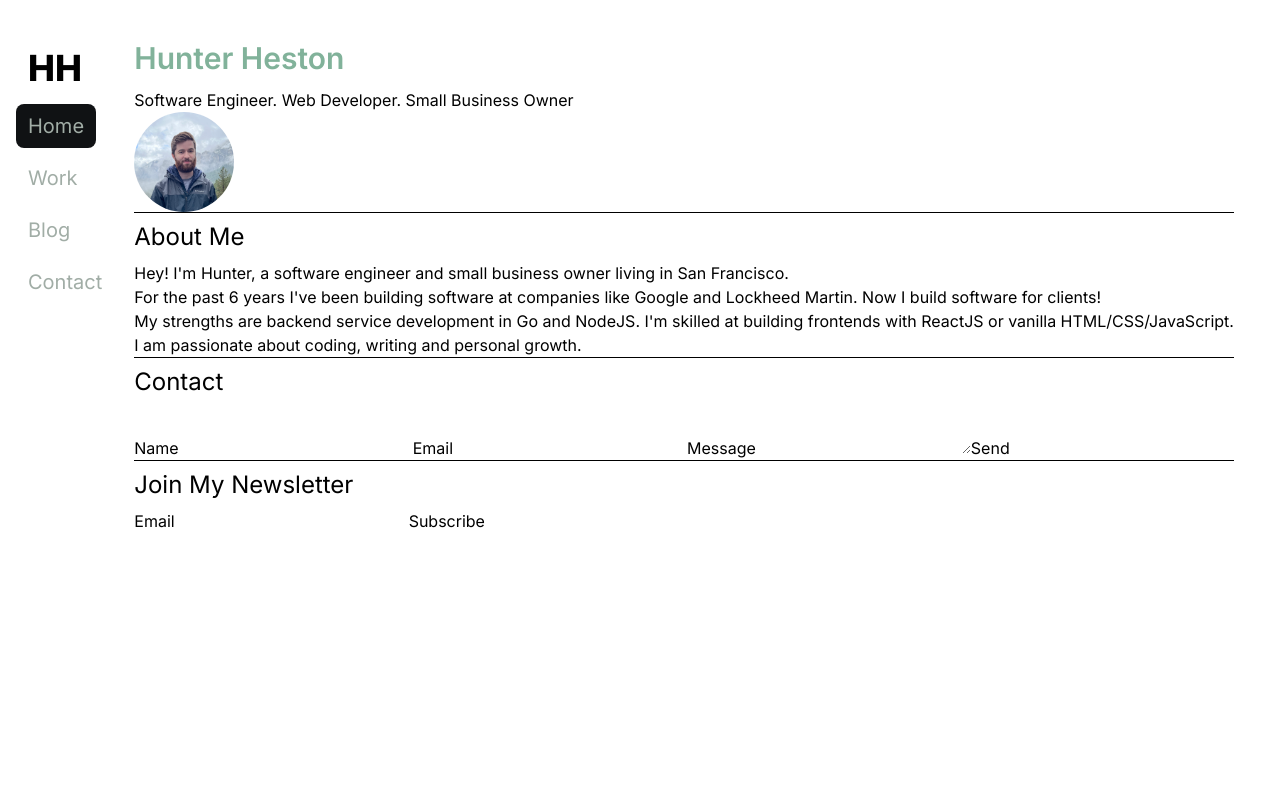
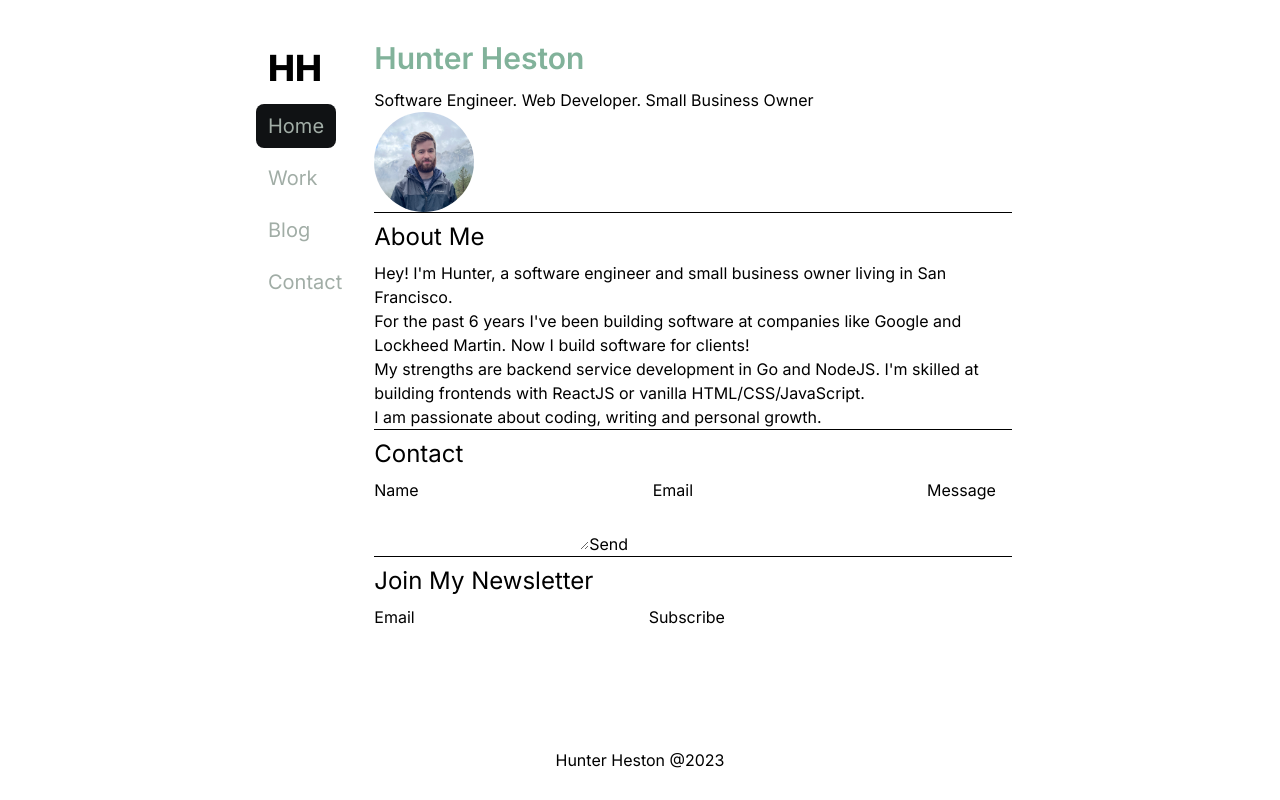
Before and after one commit to HunterHeston/personal-website, a Next.js app: page / in a window 1280 px wide. Built offline with nearby package versions, Linux system fonts and the light colour scheme.

Commit message:
Layout centered on larger screens. Footer on all pages and pushed to the bottom of the page.

```diff
--- a/components/layout.tsx
+++ b/components/layout.tsx
@@ -12,7 +12,7 @@ export default function Layout({ children }: LayoutProps) {
   return (
     <div
       className={
-        "px-4 py-7 dark:bg-background dark:text-primary min-h-screen " +
+        "px-4 py-7 flex flex-col items-center justify-between dark:bg-background dark:text-primary min-h-screen " +
         inter.className
       }
     >
@@ -23,12 +23,16 @@ export default function Layout({ children }: LayoutProps) {
         <link rel="icon" href="/favicon.ico" />
       </Head>
       {/* column container */}
-      <div id="application" className="flex flex-col sm:flex-row max-w-full">
+      <div
+        id="application"
+        className="flex flex-col sm:flex-row sm:w-2/3 sm:max-w-3xl"
+      >
         <Navigation />
-        <div className="px-3" id="page-content">
+        <main className="px-3" id="page-content">
           {children}
-        </div>
+        </main>
       </div>
+      <footer>Hunter Heston @{new Date().getFullYear()}</footer>
     </div>
   );
 }
```
